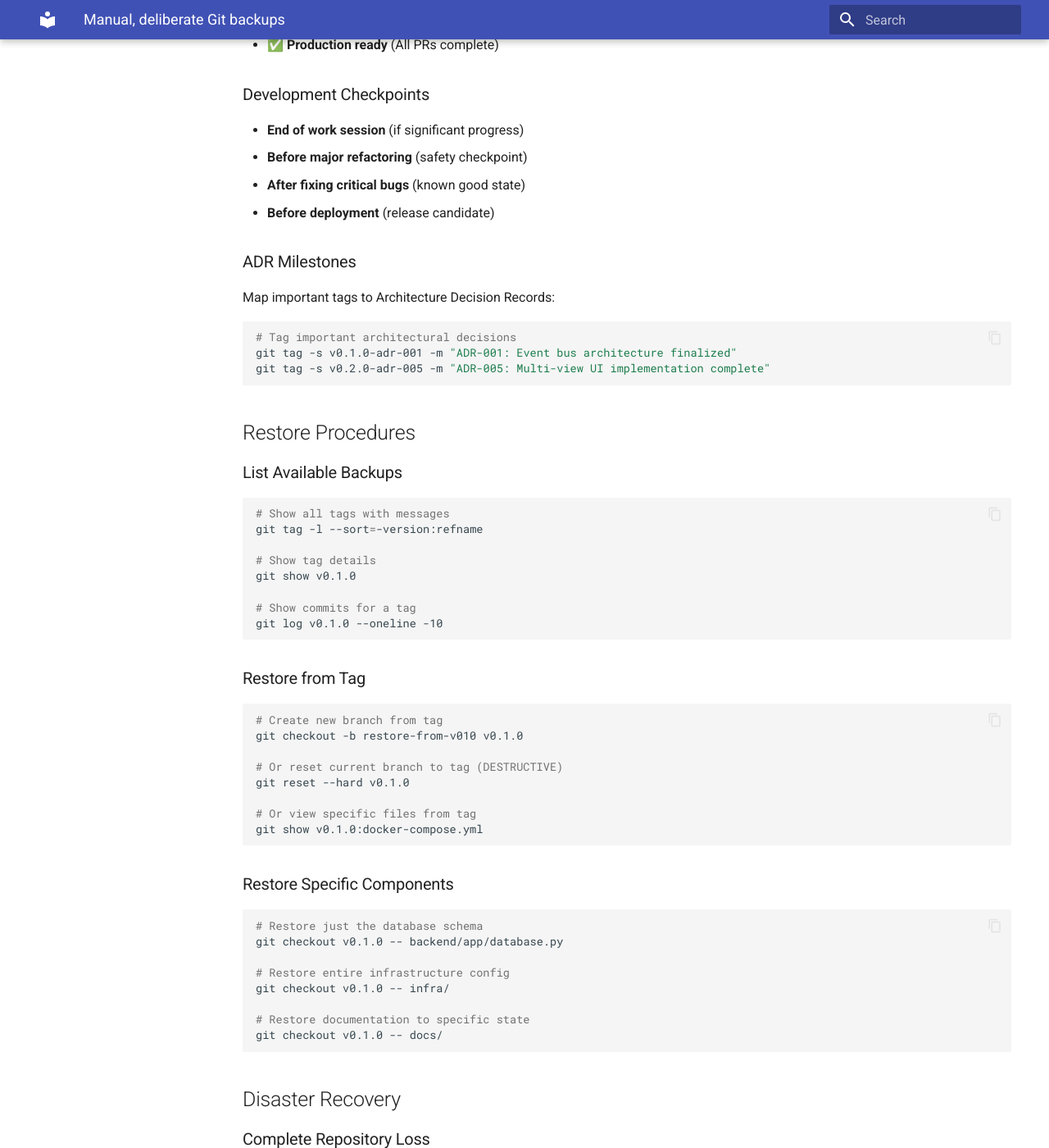
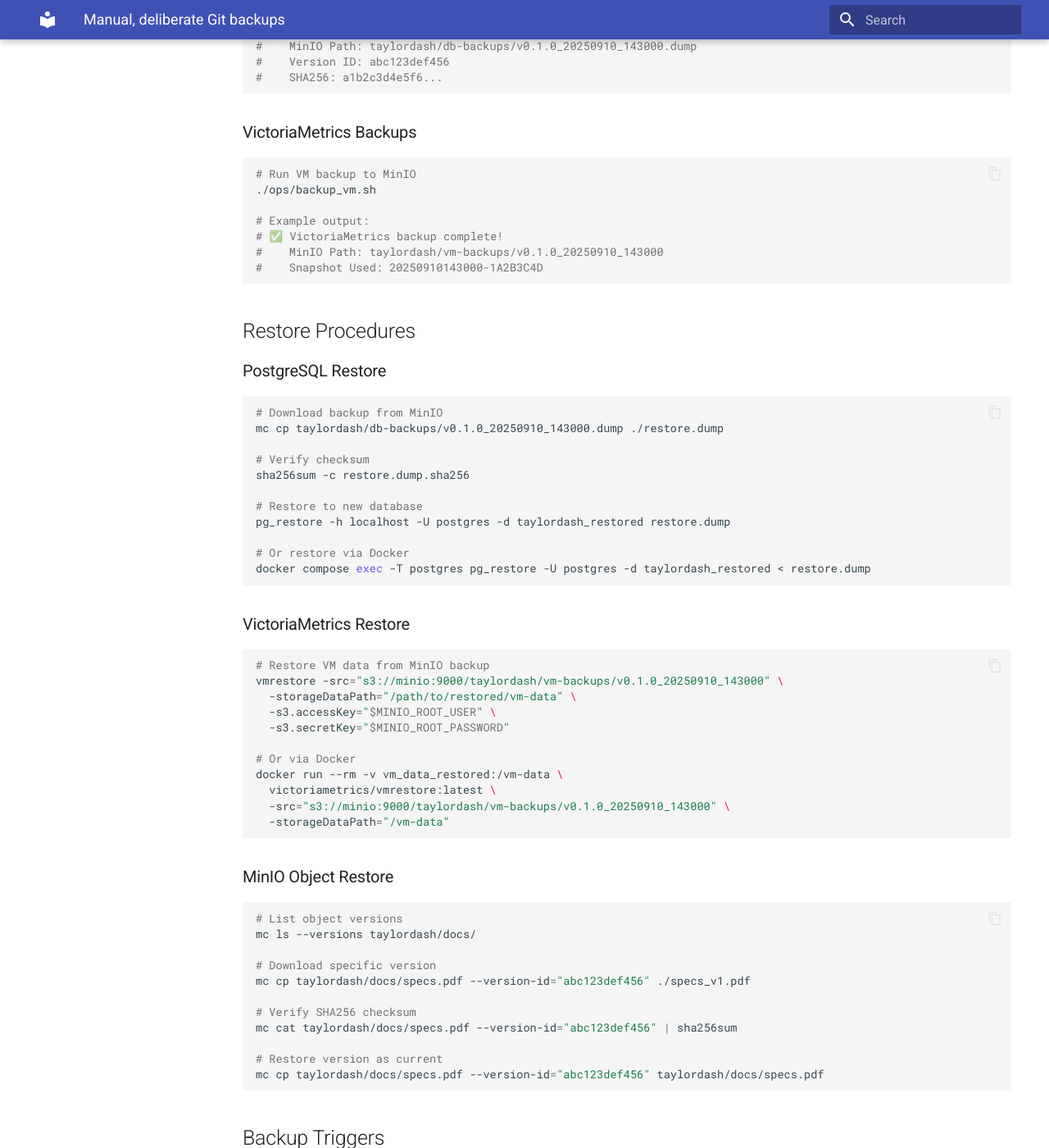
Before and after one commit to 11bztaylor/TaylorDashv1, an MkDocs documentation site: the page built from docs/ops/backup-restore.md, in a window 1280 px wide and 1400 px high, scrolled down 1815 px. Shown: the whole window at 82% size. Built offline with MkDocs 1.6.1 and Material for MkDocs 9.7.7, drawn with Linux system fonts in a browser that asks for light colours; the version menu is left out; some of the changed text lies outside the part shown.

Commit message:
feat(ops): add comprehensive versioning and backup strategy
## Summary

Complete versioning guidance across all TaylorDash components with automated backup scripts.

## Added

### Documentation
- docs/ops/versioning.md: Git releases, SemVer mapping, mike docs versioning
- CHANGELOG.md: Keep a Changelog format with initial entries
- Enhanced docs/ops/backup-restore.md with multi-component restore procedures

### Backup Scripts
- ops/backup_db.sh: Docker-aware PostgreSQL backup to MinIO with versioning
- ops/backup_vm.sh: VictoriaMetrics backup using vmbackup to MinIO S3

### Configuration
- mkdocs.yml: Added mike versioning provider for GitHub Pages deployment

## Technical Details

### Versioning Strategy
- Git: Signed tags with GitHub Releases
- Docs: mike + Material for MkDocs with version selector
- MinIO: Object versioning with versionId tracking
- PostgreSQL: pg_dump logical backups with SHA256 checksums
- VictoriaMetrics: vmbackup/vmrestore with snapshot management

### Backup Coordination
- Git tag correlation in backup keys
- SHA256 integrity verification
- MinIO versionId capture and reporting
- Docker Compose integration for containerized services

## Next Steps

Ready for:
- GitHub Pages documentation deployment
- MinIO bucket versioning enablement
- Automated backup scheduling
- Disaster recovery testing

🤖 Generated with [Claude Code](https://claude.ai/code)

Co-Authored-By: Claude <noreply@anthropic.com>

````diff
--- a/docs/ops/backup-restore.md
+++ b/docs/ops/backup-restore.md
@@ -61,6 +61,86 @@ git checkout v0.1.0
 
 # Create branch from backup
 git checkout -b restore-v010 v0.1.0
+```
+
+## Multi-Component Backup Scripts
+
+### Database Backups
+
+```bash
+# Run PostgreSQL backup to MinIO
+./ops/backup_db.sh
+
+# Backup specific database
+./ops/backup_db.sh my_custom_db
+
+# Example output:
+# ✅ Backup complete!
+#    MinIO Path: taylordash/db-backups/v0.1.0_20250910_143000.dump
+#    Version ID: abc123def456
+#    SHA256: a1b2c3d4e5f6...
+```
+
+### VictoriaMetrics Backups
+
+```bash
+# Run VM backup to MinIO
+./ops/backup_vm.sh
+
+# Example output:
+# ✅ VictoriaMetrics backup complete!
+#    MinIO Path: taylordash/vm-backups/v0.1.0_20250910_143000
+#    Snapshot Used: 20250910143000-1A2B3C4D
+```
+
+## Restore Procedures
+
+### PostgreSQL Restore
+
+```bash
+# Download backup from MinIO
+mc cp taylordash/db-backups/v0.1.0_20250910_143000.dump ./restore.dump
+
+# Verify checksum
+sha256sum -c restore.dump.sha256
+
+# Restore to new database
+pg_restore -h localhost -U postgres -d taylordash_restored restore.dump
+
+# Or restore via Docker
+docker compose exec -T postgres pg_restore -U postgres -d taylordash_restored < restore.dump
+```
+
+### VictoriaMetrics Restore
+
+```bash
+# Restore VM data from MinIO backup
+vmrestore -src="s3://minio:9000/taylordash/vm-backups/v0.1.0_20250910_143000" \
+  -storageDataPath="/path/to/restored/vm-data" \
+  -s3.accessKey="$MINIO_ROOT_USER" \
+  -s3.secretKey="$MINIO_ROOT_PASSWORD"
+
+# Or via Docker
+docker run --rm -v vm_data_restored:/vm-data \
+  victoriametrics/vmrestore:latest \
+  -src="s3://minio:9000/taylordash/vm-backups/v0.1.0_20250910_143000" \
+  -storageDataPath="/vm-data"
+```
+
+### MinIO Object Restore
+
+```bash
+# List object versions
+mc ls --versions taylordash/docs/
+
+# Download specific version
+mc cp taylordash/docs/specs.pdf --version-id="abc123def456" ./specs_v1.pdf
+
+# Verify SHA256 checksum
+mc cat taylordash/docs/specs.pdf --version-id="abc123def456" | sha256sum
+
+# Restore version as current
+mc cp taylordash/docs/specs.pdf --version-id="abc123def456" taylordash/docs/specs.pdf
 ```
 
 ## Backup Triggers
--- a/mkdocs.yml
+++ b/mkdocs.yml
@@ -1,5 +1,14 @@
 site_name: TaylorDash
 site_description: Local-only, event-driven visual mission control for home/lab projects
+
+# Documentation Versioning
+# Use 'mike' for version management with GitHub Pages
+# Deploy with: mike deploy --push --update-aliases 0.1 latest
+extra:
+  version:
+    provider: mike
+    default: latest
+
 theme:
   name: material
   features:
````
Also changed, not shown: CHANGELOG.md (added, +43 -0 lines), docs/ops/versioning.md (added, +261 -0 lines), 2 other files.
